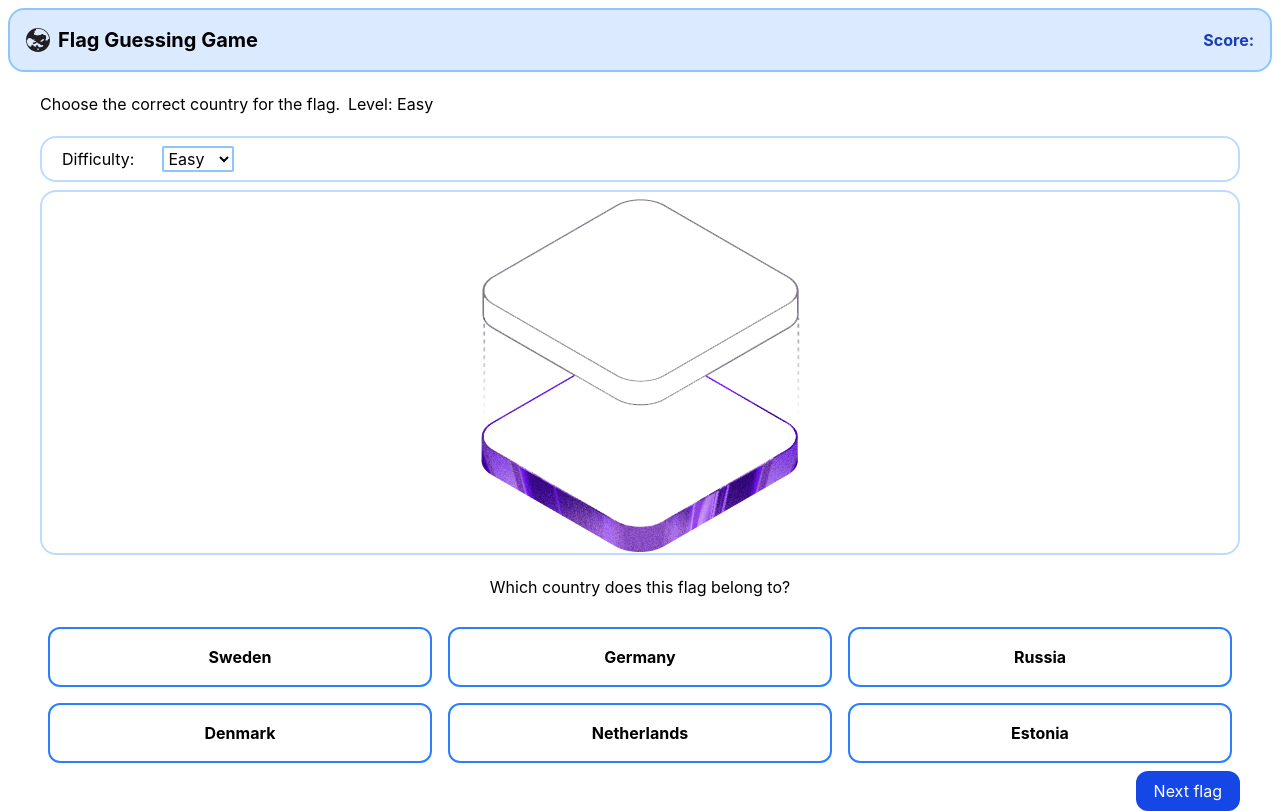
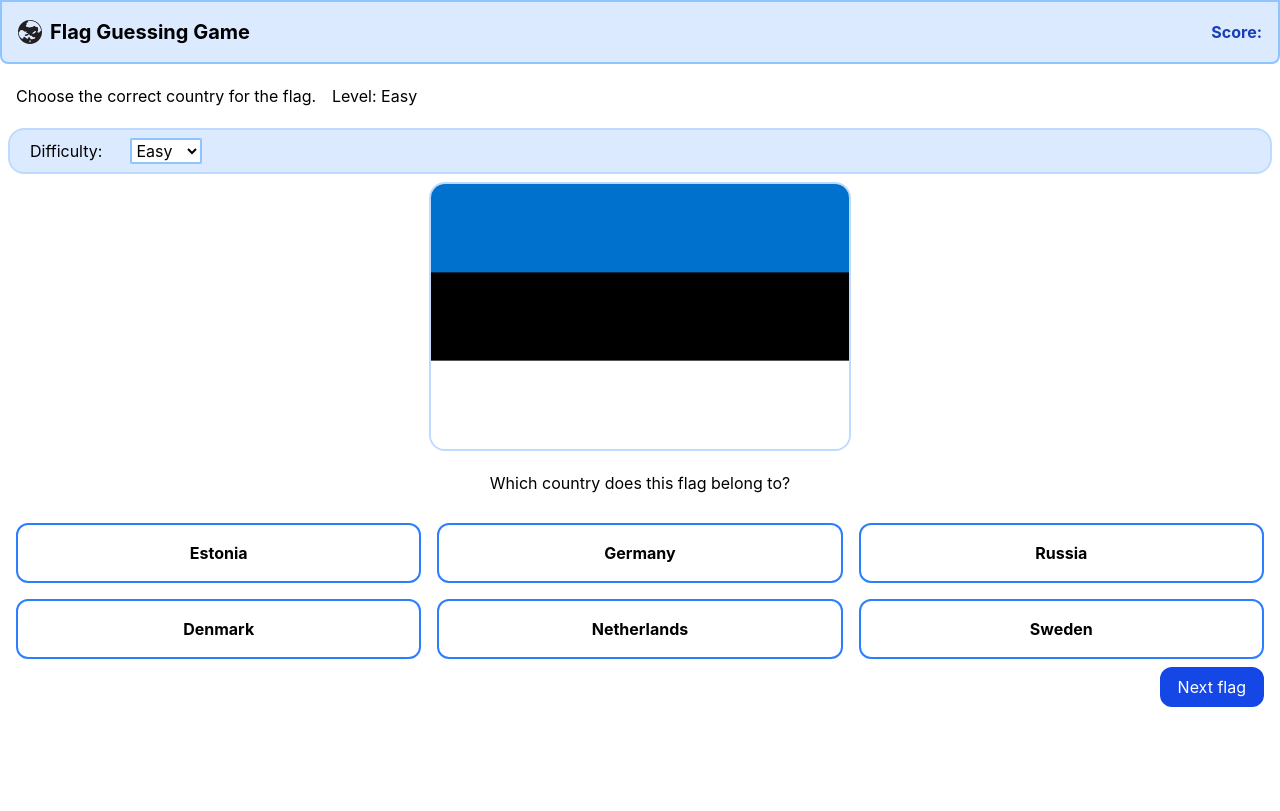
Before and after one commit to C-pato/Project_country, a React (Vite) app in the folder project-country/: page / in a window 1280 px wide. Built offline with nearby package versions, Linux system fonts and the light colour scheme.

Commit message:
UI fixes

```diff
--- a/project-country/src/components/Home.jsx
+++ b/project-country/src/components/Home.jsx
@@ -2,7 +2,7 @@ import React, { useEffect, useState } from "react";
 import globeLogo from "../assets/globe.svg";
 import ChoiceBox from "./ChoiceBox";
 
-import hero from "../assets/hero.png";
+import estonia from "../assets/estonia.png";
 
 const Home = () => {
   const [difficulty, setDifficulty] = useState("Easy");
@@ -19,17 +19,17 @@ const Home = () => {
 
 
   const dummy_data = [
-  { id: 1, text: "Sweden", isCorrect: true },
+  { id: 1, text: "Estonia", isCorrect: true },
   { id: 2, text: "Germany", isCorrect: false },
   { id: 3, text: "Russia", isCorrect: false },
   { id: 4, text: "Denmark", isCorrect: false },
   { id: 5, text: "Netherlands", isCorrect: false },
-  { id: 6, text: "Estonia", isCorrect: false },
+  { id: 6, text: "Sweden", isCorrect: false },
 ];
 
   return (
     <>
-      <div className="m-2 flex justify-between items-center p-4 border-blue-300 border-2 bg-blue-100 rounded-2xl ">
+      <div className=" flex justify-between items-center p-4 border-blue-300 border-2 bg-blue-100 rounded-b-lg ">
         <div className="flex items-center gap-2">
           <img src={globeLogo} alt="Globe" className="w-6 h-6" />
           <h1 className="text-xl font-bold">Flag Guessing Game</h1>
@@ -37,20 +37,20 @@ const Home = () => {
         <p className="text-blue-800 font-bold">Score:</p>
       </div>
 
-      <div className="md:mx-10 select-none">
+      <div className="md:mx-2 select-none">
         <div className="flex my-5">
-          <p>Choose the correct country for the flag.</p>
+          <p className="mx-2">Choose the correct country for the flag.</p>
           {/* Easy/tough/hard */}
           <p className="px-2">Level: {difficulty}</p>
         </div>
 
-        <div className="border-2 border-blue-200 rounded-2xl">
+        <div className="border-2 border-blue-200 rounded-2xl bg-blue-100">
           <label className="m-5" >
             Difficulty:
           </label>
 
           <select
-            className="m-2 border-2 rounded-xs border-blue-300"
+            className="m-2 border-2 rounded-xs border-blue-300 bg-white"
             name="difficulty"
             id="difficulty"
             onChange={(t) => {
@@ -65,8 +65,8 @@ const Home = () => {
 
         {/* flag thingy with answers could be a component */}
         <div>
-          <div className="flex justify-center border-2 border-blue-200 rounded-2xl mt-2">
-            <img src={hero} alt="Temp image" />
+          <div className="flex justify-center rounded-2xl mt-2">
+            <img src={estonia} alt="Temp image" className="border-2 border-blue-200 rounded-2xl md:w-1/3 h-auto" />
           </div>
           <p className="flex justify-center m-5">
             Which country does this flag belong to?
@@ -87,7 +87,7 @@ const Home = () => {
 
 </div>
 
-          <div className="flex flex-row justify-end">
+          <div className="flex flex-row justify-end mx-2">
             <button
               onClick={nextFlag}
               className="border-2 border-blue-700 bg-blue-700 text-white justify-self-end rounded-xl px-4 w-auto h-10"
```
Also changed, not shown: project-country/src/assets/estonia.png (added).
